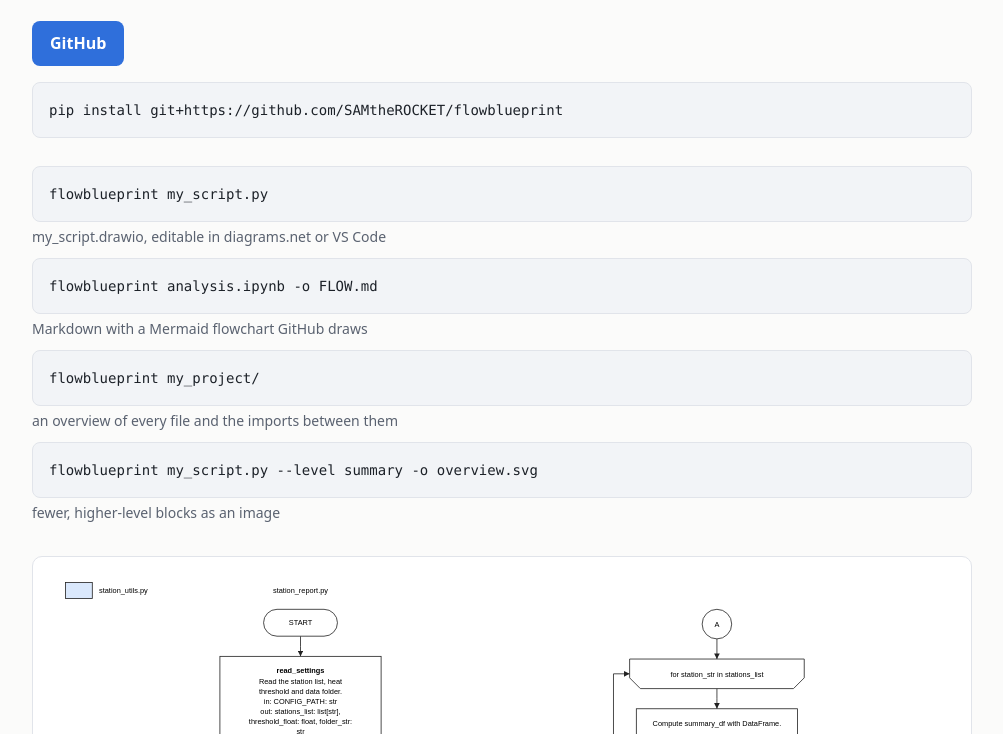
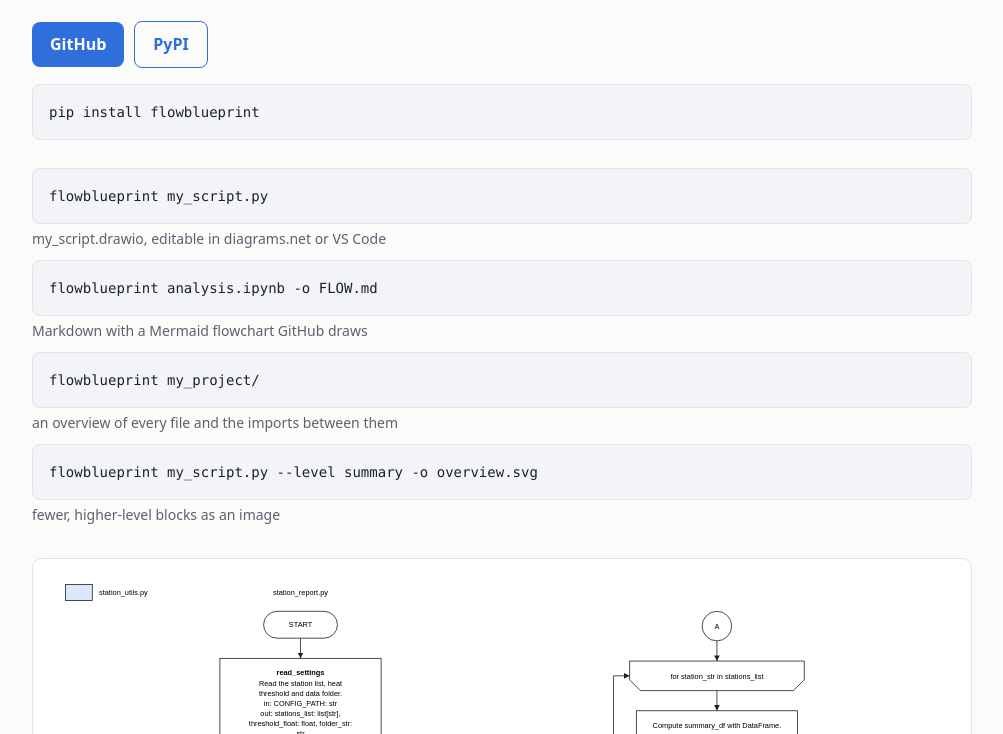
Before and after one commit to SAMtheROCKET/flowblueprint, a plain HTML site: page site/index.html in a window 1280 px wide. Shown: the part 270-1004 px from the top of the page, without its empty margins (138-1141 px from the left). Drawn offline with Linux system fonts and the light colour scheme.

Commit message:
FlowBlueprint 0.2.0a0: publish workflow and PyPI install

```diff
--- a/pyproject.toml
+++ b/pyproject.toml
@@ -23,7 +23,7 @@
     "Topic :: Software Development :: Documentation",
     "Topic :: Software Development :: Quality Assurance",
 ]
-dependencies = ["funcloom>=0.10.3a0,<0.11", "refactrail>=0.4.0a0,<0.5"]
+dependencies = ["funcloom>=0.10.3a0,<0.11", "refactrail>=0.4.0a0,<0.6"]
 
 [project.optional-dependencies]
 release = ["build>=1.2,<2", "setuptools>=77", "twine>=6,<7"]
--- a/site/index.html
+++ b/site/index.html
@@ -16,7 +16,7 @@
 <meta name="twitter:title" content="FlowBlueprint: Python code to architecture diagram generator (draw.io, SVG, Mermaid)">
 <meta name="twitter:description" content="FlowBlueprint is a free, open-source Python architecture diagram generator: it turns scripts, Jupyter notebooks and project folders into draw.io flowcharts, SVG images, HTML pages and Mermaid diagrams with inputs, outputs, data types, loops and decisions. No code is run.">
 <link rel="alternate" type="text/plain" href="llms.txt" title="llms.txt">
-<script type="application/ld+json">{"@context": "https://schema.org", "@type": "SoftwareApplication", "name": "FlowBlueprint", "description": "FlowBlueprint is a free, open-source Python architecture diagram generator: it turns scripts, Jupyter notebooks and project folders into draw.io flowcharts, SVG images, HTML pages and Mermaid diagrams with inputs, outputs, data types, loops and decisions. No code is run.", "applicationCategory": "DeveloperApplication", "operatingSystem": "Windows, macOS, Linux", "softwareRequirements": "Python 3.12 or newer", "license": "https://opensource.org/licenses/MIT", "url": "https://samtherocket.github.io/flowblueprint/", "codeRepository": "https://github.com/SAMtheROCKET/flowblueprint", "offers": {"@type": "Offer", "price": "0", "priceCurrency": "USD"}, "author": {"@type": "Person", "name": "Sambit Supriya Dash", "url": "https://github.com/SAMtheROCKET"}, "keywords": "python architecture diagram generator, code to flowchart, script to architecture, notebook to architecture, auto architecture generator, archgen, autoarchgen, python to mermaid, drawio from python, workflow diagram generator, data pipeline diagram, project dependency diagram"}</script>
+<script type="application/ld+json">{"@context": "https://schema.org", "@type": "SoftwareApplication", "name": "FlowBlueprint", "description": "FlowBlueprint is a free, open-source Python architecture diagram generator: it turns scripts, Jupyter notebooks and project folders into draw.io flowcharts, SVG images, HTML pages and Mermaid diagrams with inputs, outputs, data types, loops and decisions. No code is run.", "applicationCategory": "DeveloperApplication", "operatingSystem": "Windows, macOS, Linux", "softwareRequirements": "Python 3.12 or newer", "license": "https://opensource.org/licenses/MIT", "url": "https://samtherocket.github.io/flowblueprint/", "codeRepository": "https://github.com/SAMtheROCKET/flowblueprint", "offers": {"@type": "Offer", "price": "0", "priceCurrency": "USD"}, "author": {"@type": "Person", "name": "Sambit Supriya Dash", "url": "https://github.com/SAMtheROCKET"}, "keywords": "python architecture diagram generator, code to flowchart, script to architecture, notebook to architecture, auto architecture generator, archgen, autoarchgen, python to mermaid, drawio from python, workflow diagram generator, data pipeline diagram, project dependency diagram", "downloadUrl": "https://pypi.org/project/flowblueprint/"}</script>
 <script type="application/ld+json">{"@context": "https://schema.org", "@type": "FAQPage", "mainEntity": [{"@type": "Question", "name": "How do I generate an architecture diagram from Python code?", "acceptedAnswer": {"@type": "Answer", "text": "Install FlowBlueprint and run flowblueprint script.py. It writes script.drawio next to the script; use -o diagram.svg for an image or -o FLOW.md for Mermaid."}}, {"@type": "Question", "name": "Can it draw a Jupyter notebook?", "acceptedAnswer": {"@type": "Answer", "text": "Yes. Code cells are read in order; magics and shell lines are skipped. Run flowblueprint notebook.ipynb."}}, {"@type": "Question", "name": "Does it run my code?", "acceptedAnswer": {"@type": "Answer", "text": "No. The code is parsed with Python's own ast module and never imported or executed."}}, {"@type": "Question", "name": "Can I put the diagram in my README?", "acceptedAnswer": {"@type": "Answer", "text": "Yes: -o FLOW.md or -o ARCHITECTURE.md writes a Mermaid flowchart that GitHub and GitLab render directly."}}, {"@type": "Question", "name": "Does it need an AI model or an account?", "acceptedAnswer": {"@type": "Answer", "text": "No. It is deterministic, works offline and is MIT-licensed."}}]}</script>
 <style>
 :root{--bg:#fbfbfa;--fg:#1c2128;--muted:#5a6270;--card:#ffffff;
@@ -68,11 +68,11 @@
 <body>
 <main>
 <header><nav><a href="https://samtherocket.github.io/funcloom/">FuncLoom</a> <a href="https://samtherocket.github.io/refactrail/">RefacTrail</a> <strong>FlowBlueprint</strong></nav></header>
-<span class="status">0.2.0a0, experimental alpha (not yet on PyPI: install from GitHub)</span>
+<span class="status">0.2.0a0 on PyPI, experimental alpha</span>
 <h1>FlowBlueprint</h1>
 <p class="lead">Turn any Python script, Jupyter notebook or whole project into a clear architecture diagram, without running it.</p>
-<p><a class="button" href="https://github.com/SAMtheROCKET/flowblueprint">GitHub</a></p>
-<pre><code>pip install git+https://github.com/SAMtheROCKET/flowblueprint</code></pre>
+<p><a class="button" href="https://github.com/SAMtheROCKET/flowblueprint">GitHub</a><a class="button secondary" href="https://pypi.org/project/flowblueprint/">PyPI</a></p>
+<pre><code>pip install flowblueprint</code></pre>
 <div class="commands"><div class="command"><pre><code>flowblueprint my_script.py</code></pre><span>my_script.drawio, editable in diagrams.net or VS Code</span></div><div class="command"><pre><code>flowblueprint analysis.ipynb -o FLOW.md</code></pre><span>Markdown with a Mermaid flowchart GitHub draws</span></div><div class="command"><pre><code>flowblueprint my_project/</code></pre><span>an overview of every file and the imports between them</span></div><div class="command"><pre><code>flowblueprint my_script.py --level summary -o overview.svg</code></pre><span>fewer, higher-level blocks as an image</span></div></div>
 <figure><img src="station_report_detailed.svg" alt="A FlowBlueprint diagram: start, settings, a loop over stations with coloured helper-module blocks, a Yes/No decision, outputs to CSV, JSON and a plot, and end" loading="lazy" width="900"><figcaption>A diagram drawn from a synthetic weather-station script.</figcaption></figure>
 <h2>What it does</h2>
```
Also changed, not shown: .github/workflows/publish.yml (added), .github/workflows/release-check.yml (added), CHANGELOG.md, README.md.
